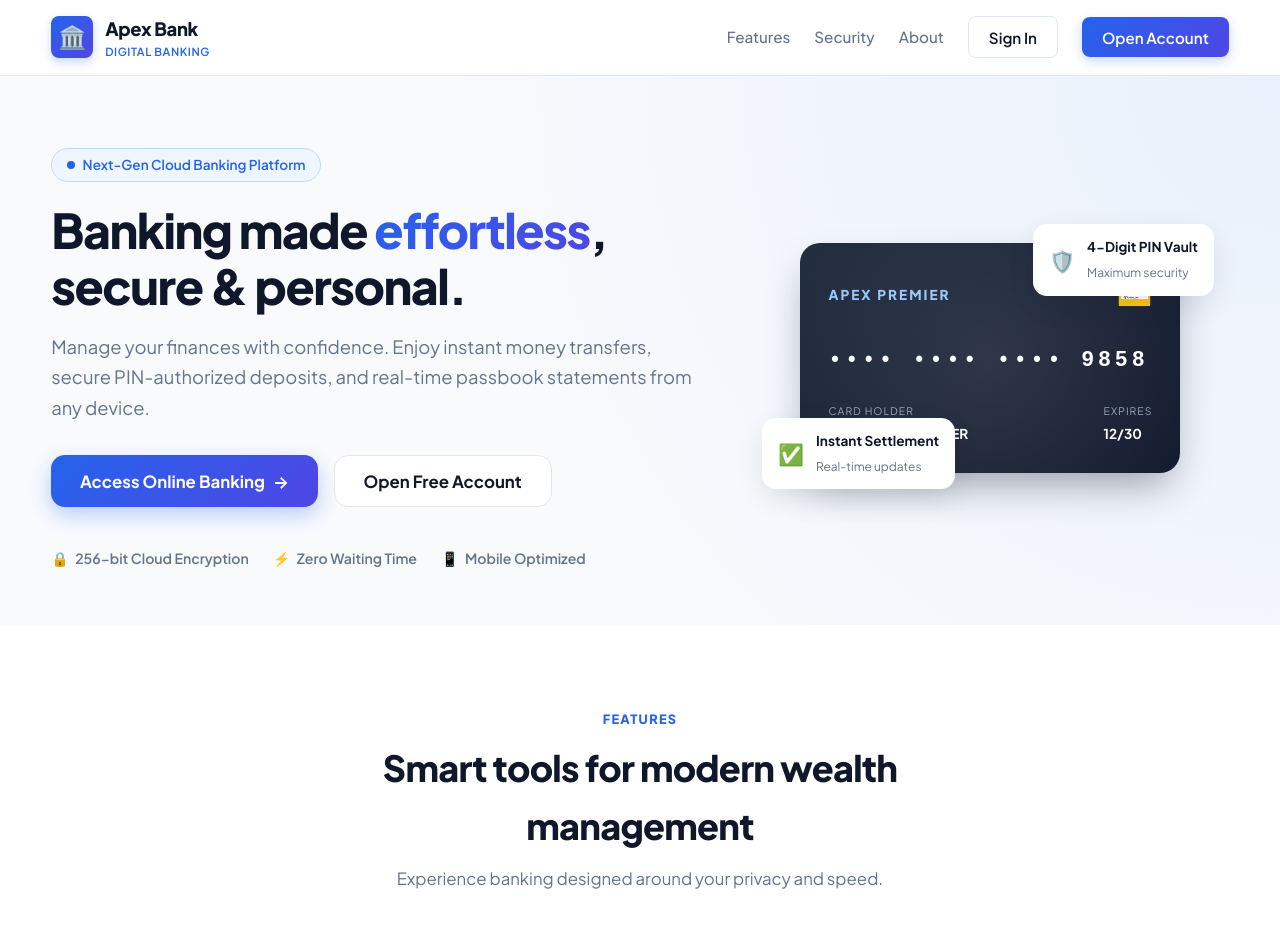
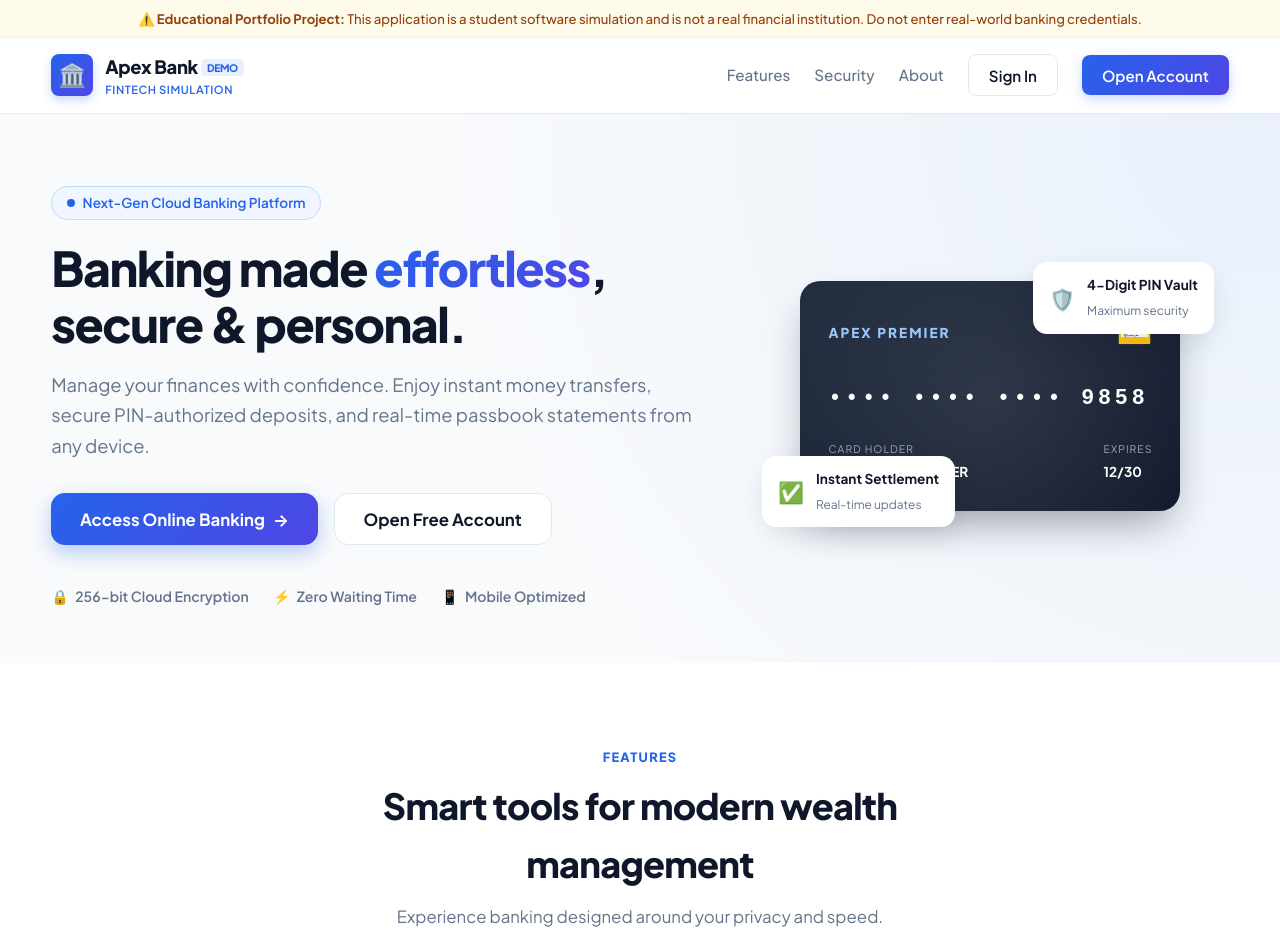
Before and after one commit to NagiReddyChennuri/bank-management-web-app, a website: page public/index.html in a window 1280 px wide. Shown: the top 934 px of the page. Drawn offline with Linux system fonts and the light colour scheme.

Commit message:
Fix Vercel cloud DB connection and add educational demo disclaimer banner

```diff
--- a/public/css/style.css
+++ b/public/css/style.css
@@ -57,6 +57,19 @@ body {
 
 .text-right {
     text-align: right;
+}
+
+/* Educational Demo Banner */
+.demo-disclaimer-bar {
+    background: #fffbeb;
+    color: #92400e;
+    border-bottom: 1px solid #fef3c7;
+    padding: 8px 16px;
+    font-size: 0.82rem;
+    text-align: center;
+    font-weight: 500;
+    position: relative;
+    z-index: 100;
 }
 
 .text-center {
--- a/public/index.html
+++ b/public/index.html
@@ -4,7 +4,9 @@
 <head>
     <meta charset="UTF-8">
     <meta name="viewport" content="width=device-width, initial-scale=1.0">
-    <title>Apex Digital Bank — Modern Online Banking</title>
+    <meta name="robots" content="noindex, nofollow">
+    <meta name="description" content="Apex Digital Bank is an educational demonstration full-stack banking web application simulation. Not an actual financial institution.">
+    <title>Apex Digital Bank [Demo] — Educational Banking Simulation</title>
     <!-- Google Fonts -->
     <link rel="preconnect" href="https://fonts.googleapis.com">
     <link rel="preconnect" href="https://fonts.gstatic.com" crossorigin>
@@ -14,6 +16,11 @@
 </head>
 
 <body>
+    <!-- Academic / Educational Demo Banner to clarify this is a simulation -->
+    <div class="demo-disclaimer-bar">
+        <span>⚠️ <strong>Educational Portfolio Project:</strong> This application is a student software simulation and is not a real financial institution. Do not enter real-world banking credentials.</span>
+    </div>
+
     <!-- Top Navigation Bar -->
     <header class="navbar">
         <div class="nav-container">
@@ -22,8 +29,8 @@
                     <span class="logo-icon">🏛️</span>
                 </div>
                 <div class="logo-text">
-                    <span class="logo-title">Apex Bank</span>
-                    <span class="logo-subtitle">Digital Banking</span>
+                    <span class="logo-title">Apex Bank <small style="font-size:0.65rem; background:rgba(37,99,235,0.1); color:var(--primary); padding:2px 6px; border-radius:4px; vertical-align:middle;">DEMO</small></span>
+                    <span class="logo-subtitle">Fintech Simulation</span>
                 </div>
             </a>
 
--- a/src/server.js
+++ b/src/server.js
@@ -26,7 +26,8 @@ app.use(async (req, res, next) => {
     } catch (err) {
         console.error('Database connection failed in request middleware:', err.message);
         res.status(503).json({
-            error: 'Database connection failed. Please check your MongoDB configuration in .env or Vercel settings.'
+            error: 'Database connection failed. Please check your MongoDB configuration in .env or Vercel settings.',
+            details: err.message
         });
     }
 });
```
Also changed, not shown: src/config/db.js (+11 -9 lines).
